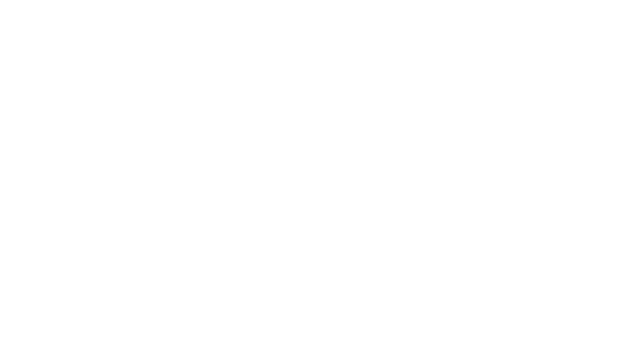
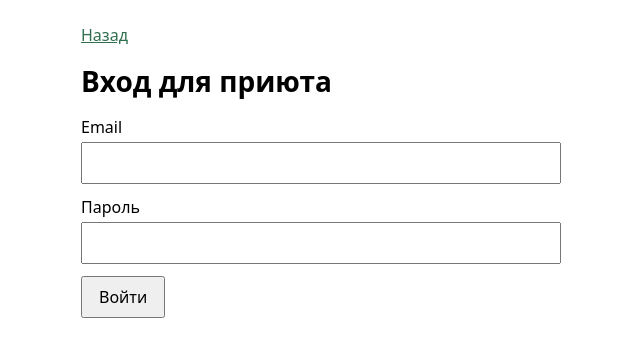
Before and after one commit to PavelBaranovv/tails, a React (Vite) app in the folder frontend/: page /login in a window 1280 px wide. Before the commit this address had no page. Shown: the top 356 px of the page, without its empty margins (319-959 px from the left). Built offline with nearby package versions, Linux system fonts and the light colour scheme.

Commit message:
Add shelter login page

```diff
--- a/frontend/src/App.tsx
+++ b/frontend/src/App.tsx
@@ -2,12 +2,14 @@ import { BrowserRouter, Route, Routes } from "react-router-dom"
 import AnimalPage from "./pages/AnimalPage.tsx"
 import ApplicationPage from "./pages/ApplicationPage.tsx"
 import CatalogPage from "./pages/CatalogPage.tsx"
+import LoginPage from "./pages/LoginPage.tsx"
 
 function App() {
   return (
     <BrowserRouter>
       <Routes>
         <Route path="/" element={<CatalogPage />} />
+        <Route path="/login" element={<LoginPage />} />
         <Route path="/animals/:id" element={<AnimalPage />} />
         <Route path="/animals/:id/apply" element={<ApplicationPage />} />
       </Routes>
--- a/frontend/src/pages/ApplicationPage.tsx
+++ b/frontend/src/pages/ApplicationPage.tsx
@@ -46,7 +46,7 @@ function ApplicationPage() {
   if (created) {
     return (
       <main className="application">
-        <Link to={`/animals/${animal.id}`}>Назад к анкете</Link>
+        <Link to="/">Вернуться на главную</Link>
         <h1>Заявка создана</h1>
         <p>
           Заявка №{created.id} на усыновление отправлена в приют. {animal.name} уже готовится стать вашим хвостиком.
--- a/frontend/src/pages/CatalogPage.css
+++ b/frontend/src/pages/CatalogPage.css
@@ -4,9 +4,25 @@
   padding: 24px 16px 48px;
 }
 
+.catalog__header {
+  display: flex;
+  align-items: center;
+  justify-content: space-between;
+  gap: 16px;
+  margin-bottom: 20px;
+}
+
 .catalog__header h1 {
-  margin: 0 0 4px;
+  margin: 0;
   font-size: 32px;
+}
+
+.catalog__login {
+  padding: 8px 16px;
+  border-radius: 8px;
+  background: #2f6f4e;
+  color: #fff;
+  text-decoration: none;
 }
 
 .catalog__header p {
--- a/frontend/src/pages/CatalogPage.tsx
+++ b/frontend/src/pages/CatalogPage.tsx
@@ -29,6 +29,9 @@ function CatalogPage() {
     <main className="catalog">
       <header className="catalog__header">
         <h1>Хвостики</h1>
+        <Link className="catalog__login" to="/login">
+          Вход для приюта
+        </Link>
       </header>
       <form className="catalog__filters" onSubmit={(event) => event.preventDefault()}>
         <label>
--- /dev/null
+++ b/frontend/src/pages/LoginPage.css
@@ -0,0 +1,42 @@
+.login {
+  max-width: 480px;
+  margin: 0 auto;
+  padding: 24px 16px 48px;
+}
+
+.login a {
+  color: #2f6f4e;
+}
+
+.login h1 {
+  margin: 16px 0;
+  font-size: 28px;
+}
+
+.login form {
+  display: flex;
+  flex-direction: column;
+  gap: 12px;
+}
+
+.login label {
+  display: flex;
+  flex-direction: column;
+  gap: 4px;
+}
+
+.login input {
+  padding: 8px;
+  font: inherit;
+}
+
+.login button {
+  width: fit-content;
+  padding: 8px 16px;
+  font: inherit;
+  cursor: pointer;
+}
+
+.login p {
+  margin: 0;
+}
--- /dev/null
+++ b/frontend/src/pages/LoginPage.tsx
@@ -0,0 +1,43 @@
+import { useState, type FormEvent } from "react"
+import { Link } from "react-router-dom"
+import "./LoginPage.css"
+
+function LoginPage() {
+  const [email, setEmail] = useState("")
+  const [password, setPassword] = useState("")
+  const [notice, setNotice] = useState("")
+
+  function submit(event: FormEvent) {
+    event.preventDefault()
+    setNotice("test login")
+  }
+
+  return (
+    <main className="login">
+      <Link to="/">Назад</Link>
+      <h1>Вход для приюта</h1>
+      <form onSubmit={submit}>
+        <label>
+          Email
+          <input
+            type="email"
+            value={email}
+            onChange={(event) => setEmail(event.target.value)}
+          />
+        </label>
+        <label>
+          Пароль
+          <input
+            type="password"
+            value={password}
+            onChange={(event) => setPassword(event.target.value)}
+          />
+        </label>
+        {notice && <p>{notice}</p>}
+        <button type="submit">Войти</button>
+      </form>
+    </main>
+  )
+}
+
+export default LoginPage
```
